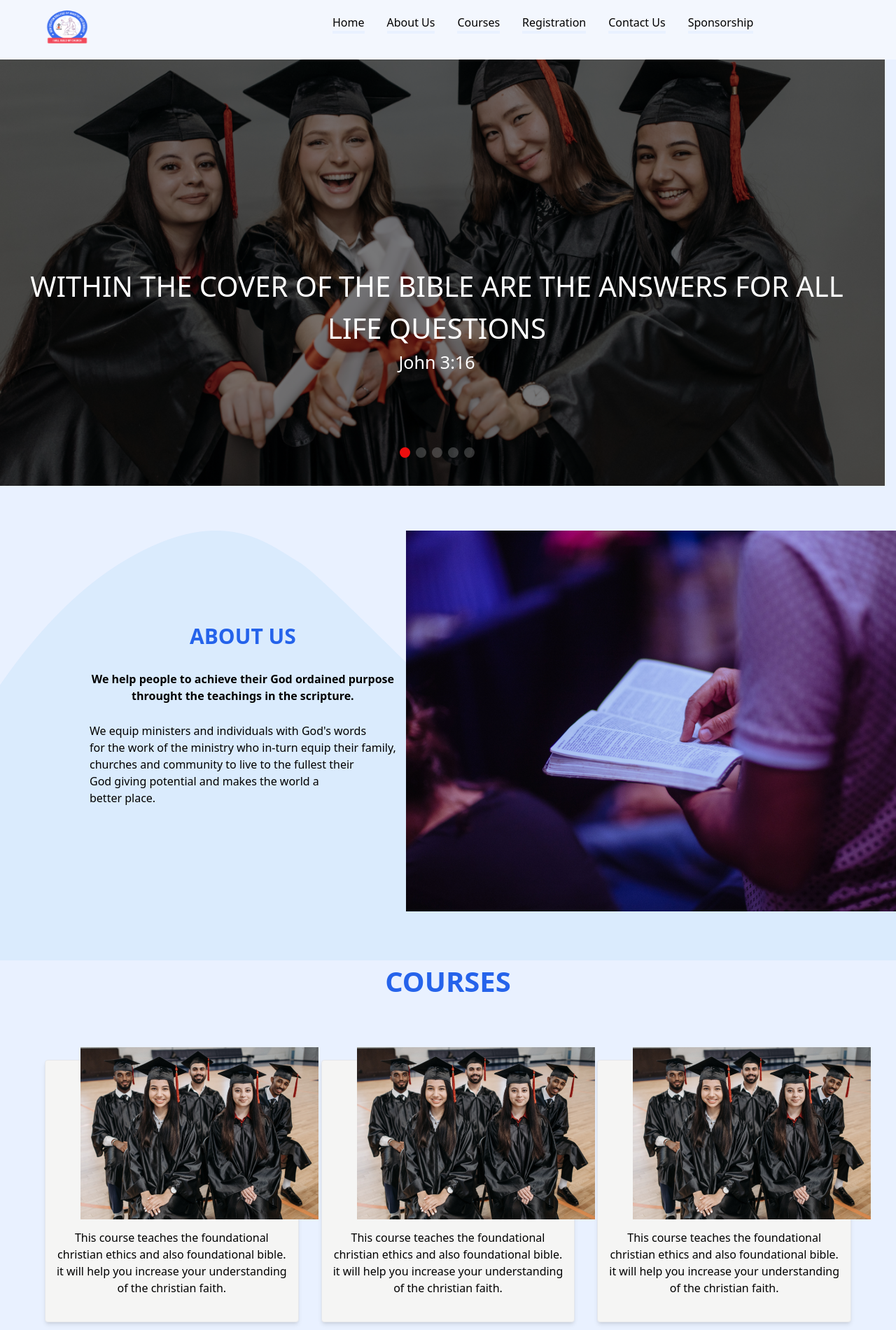
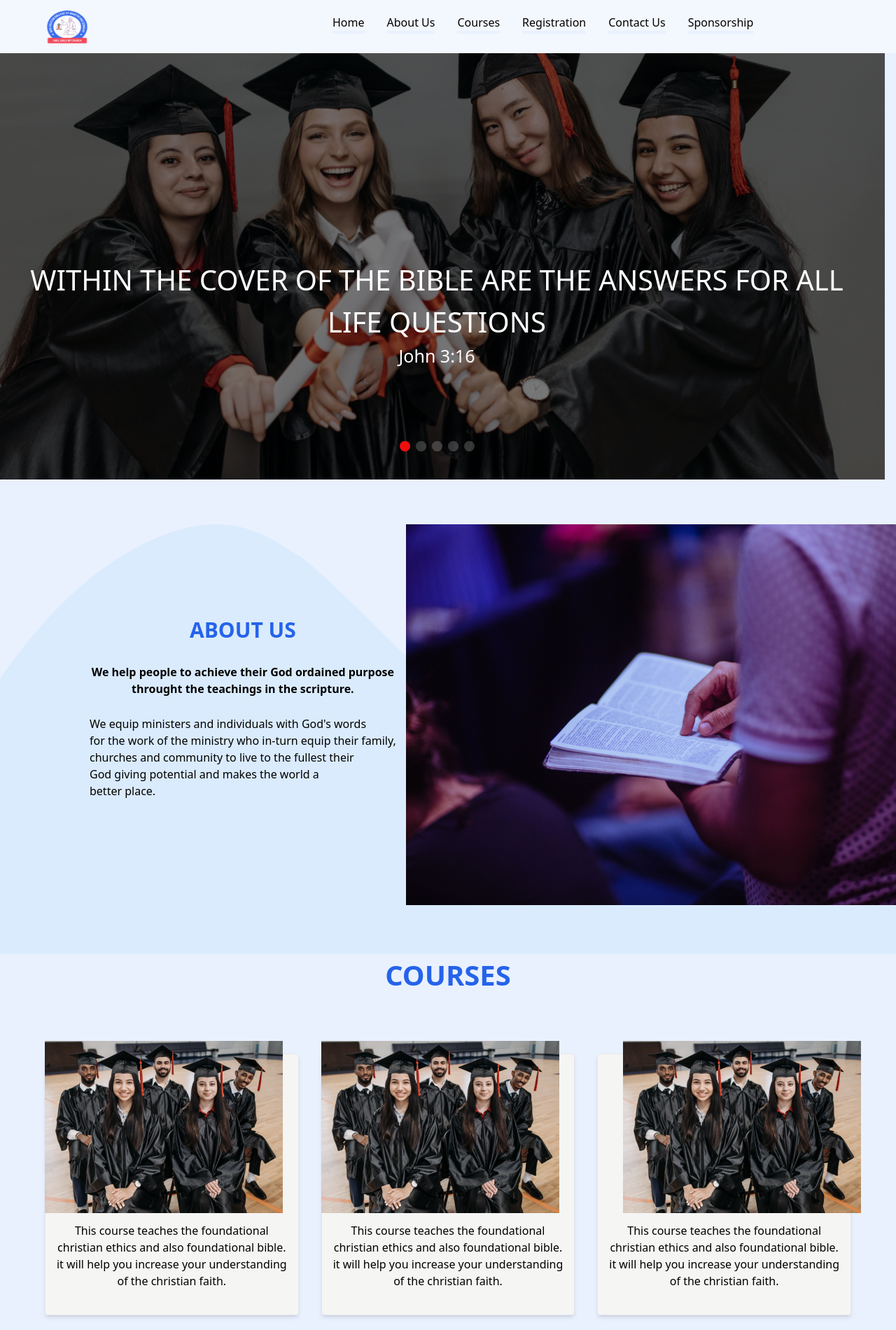
Before and after one commit to timmy-2004/Neccoms, a website: page src/index.html in a window 1280 px wide. Shown: the top 1900 px of the page at 70% size. Drawn offline with nearby package versions, Linux system fonts and the light colour scheme.

Commit message:
made changes

```diff
--- a/src/index.html
+++ b/src/index.html
@@ -18,34 +18,34 @@
         </div>
             <nav id="navLinks" class="md:right-0 right-[-200px] md:bg-inherit bg-[#2A4669] md:w-full w-[200px] md:h-full h-[100vh] md:ml-[30%] z-20 translate-x-[1px] md:flex md:relative fixed transition-all duration-300 ease-in-out delay-150">
                 <ul class="mt-[10%]  md:mt-[1%] md:gap-x-8 md:flex md:text-black text-white">
-                    <li class="transition-all  duration-300 ease-in-out delay-300  md:pl-0 pl-[8%] md:py-0 py-[5%] hover:text-black md:hover:bg-inherit hover:bg-white  md:border-b-[4px] md:border-r-0 md:border-[#E9F1FF] md:hover:border-[#2A4669] border-r-[7px] border-[#2A4669] hover:border-black   md:block flex mb-[4%]">
+                    <li >
                         <i class="md:hidden flex mr-[5%] ri-home-3-line"></i>
-                        <a href="index.html">Home</a>
+                        <a onclick="opentab()"  href="index.html" class="tabLinks active-class transition-all  duration-300 ease-in-out delay-300  md:pl-0 pl-[8%] md:py-0 py-[5%] hover:text-black md:hover:bg-inherit hover:bg-white  md:border-b-[4px] md:border-r-0 md:border-[#E9F1FF]  border-r-[7px] border-[#2A4669] hover:border-black   md:block flex mb-[4%]">Home</a>
                     </li>
 
-                    <li class=" transition-all  duration-300 ease-in-out delay-300  md:pl-0 pl-[8%] md:py-0 py-[5%] hover:text-black md:hover:bg-inherit hover:bg-white  md:border-b-[4px] md:border-r-0 md:border-[#E9F1FF] md:hover:border-[#2A4669] border-r-[7px] border-[#2A4669] hover:border-black   md:block flex mb-[4%]">
-                        <i class="md:hidden flex mr-[5%] ri-information-line"></i>
-                        <a href="about.html">About Us</a>
+                    <li >
+                        <i class=" md:hidden flex mr-[5%] ri-information-line"></i>
+                        <a onclick="opentab()"  class="tabLinks transition-all duration-300 ease-in-out delay-300  md:pl-0 pl-[8%] md:py-0 py-[5%] hover:text-black md:hover:bg-inherit hover:bg-white  md:border-b-[4px] md:border-r-0 md:border-[#E9F1FF] md:hover:border-[#2A4669] border-r-[7px] border-[#2A4669] hover:border-black   md:block flex mb-[4%]" href="#aboutUs">About Us</a>
                     </li>
 
-                    <li class=" transition-all  duration-300 ease-in-out delay-300  md:pl-0 pl-[8%] md:py-0 py-[5%] hover:text-black md:hover:bg-inherit hover:bg-white  md:border-b-[4px] md:border-r-0 md:border-[#E9F1FF] md:hover:border-[#2A4669] border-r-[7px] border-[#2A4669] hover:border-black   md:block flex mb-[4%]">
+                    <li>
                         <i class="md:hidden flex mr-[5%] ri-book-mark-line"></i>
-                        <a href="">Courses</a>
+                        <a onclick="opentab()"  class="tabLinks transition-all  duration-300 ease-in-out delay-300  md:pl-0 pl-[8%] md:py-0 py-[5%] hover:text-black md:hover:bg-inherit hover:bg-white  md:border-b-[4px] md:border-r-0 md:border-[#E9F1FF] md:hover:border-[#2A4669] border-r-[7px] border-[#2A4669] hover:border-black   md:block flex mb-[4%]" href="">Courses</a>
                     </li>
 
-                    <li class=" transition-all  duration-300 ease-in-out delay-300  md:pl-0 pl-[8%] md:py-0 py-[5%] hover:text-black md:hover:bg-inherit hover:bg-white  md:border-b-[4px] md:border-r-0 md:border-[#E9F1FF] md:hover:border-[#2A4669] border-r-[7px] border-[#2A4669] hover:border-black   md:block flex mb-[4%]">
+                    <li>
                         <i class="md:hidden flex mr-[5%] ri-ball-pen-line"></i>
-                        <a href="registration.html">Registration</a>
+                        <a onclick="opentab()"  class="tabLinks transition-all  duration-300 ease-in-out delay-300  md:pl-0 pl-[8%] md:py-0 py-[5%] hover:text-black md:hover:bg-inherit hover:bg-white  md:border-b-[4px] md:border-r-0 md:border-[#E9F1FF] md:hover:border-[#2A4669] border-r-[7px] border-[#2A4669] hover:border-black   md:block flex mb-[4%]" href="registration.html">Registration</a>
                     </li>
 
-                    <li class=" transition-all  duration-300 ease-in-out delay-300  md:pl-0 pl-[8%] md:py-0 py-[5%] hover:text-black md:hover:bg-inherit hover:bg-white  md:border-b-[4px] md:border-r-0 md:border-[#E9F1FF] md:hover:border-[#2A4669] border-r-[7px] border-[#2A4669] hover:border-black   md:block flex mb-[4%]">
+                    <li>
                         <i class="md:hidden flex mr-[5%] ri-phone-line"></i>
-                        <a href="">Contact Us</a>
+                        <a onclick="opentab()"  class="tabLinks  transition-all  duration-300 ease-in-out delay-300  md:pl-0 pl-[8%] md:py-0 py-[5%] hover:text-black md:hover:bg-inherit hover:bg-white  md:border-b-[4px] md:border-r-0 md:border-[#E9F1FF] md:hover:border-[#2A4669] border-r-[7px] border-[#2A4669] hover:border-black   md:block flex mb-[4%]" href="#contactUs">Contact Us</a>
                     </li>
 
-                    <li class="transition-all  duration-300 ease-in-out delay-300  md:pl-0 pl-[8%] md:py-0 py-[5%] hover:text-black md:hover:bg-inherit hover:bg-white  md:border-b-[4px] md:border-r-0 md:border-[#E9F1FF] md:hover:border-[#2A4669] border-r-[7px] border-[#2A4669] hover:border-black   md:block flex mb-[4%]">
+                    <li>
                         <i class="md:hidden flex mr-[5%] ri-user-3-line"></i>
-                        <a href="sponsor.html">Sponsorship</a>
+                        <a onclick="opentab()"  class="tabLinks  transition-all  duration-300 ease-in-out delay-300  md:pl-0 pl-[8%] md:py-0 py-[5%] hover:text-black md:hover:bg-inherit hover:bg-white  md:border-b-[4px] md:border-r-0 md:border-[#E9F1FF] md:hover:border-[#2A4669] border-r-[7px] border-[#2A4669] hover:border-black   md:block flex mb-[4%]" href="sponsorship.html">Sponsorship</a>
                     </li>
                 </ul>
             </nav>
@@ -129,11 +129,9 @@
     <div id="Courses" class="courses" data-aos="fade-up"  data-aos-duration="1000" data-aos="fade-down" >
         <h1 class="text-center text-blue-600 font-bold text-[25px] md:text-[40px] ">COURSES</h1>
 
-        <div class="md:ml-[5%] md:mr-[5%] md:mt-[5%] mt-[5%] grid md:grid-cols-3 grid-cols-1 gap-8"  data-aos="fade-up"  data-aos-duration="1000" data-aos="fade-down" >
+        <div class="md:ml-[5%] md:mr-[5%] md:mt-[5%] mt-[5%] grid  md:grid-cols-3 sm:grid-cols-2 grid-cols-1 gap-8"  data-aos="fade-up"  data-aos-duration="1000" data-aos="fade-down" >
             <div class="card1 relative">
-                <div  class="absolute mx-auto">
-                    <img class=" md:w-full md:h-full w-[50%] h-[70%] ml-[25%] md:ml-[15%] " src="img/pexels-pavel-danilyuk-7942441 1.png" alt="">
-                </div>
+                    <img class="absolute mx-auto" src="img/pexels-pavel-danilyuk-7942441 1.png" alt="">
                 <div class="mt-[5%] mx-auto w-[65%] md:w-full border bg-stone-100 border rounded shadow-md ">
                     <h3 class="text-center font-bold pt-[50%] md:pt-[55%]">SYPNOTIC GOSPELS</h3>
                     <p class="pb-[10%] text-center mt-[5%]">This course teaches the foundational
@@ -149,9 +147,7 @@
             </div>
 
             <div class="card2 relative">
-                <div  class="absolute mx-auto">
-                    <img class=" md:w-full md:h-full w-[50%] h-[70%] ml-[25%] md:ml-[15%] " src="img/pexels-pavel-danilyuk-7942441 1.png" alt="">
-                </div>
+                    <img class="absolute" src="img/pexels-pavel-danilyuk-7942441 1.png" alt="">
                 <div class="mt-[5%] mx-auto w-[65%] md:w-full border bg-stone-100 border rounded shadow-md ">
                     <h3 class="text-center font-bold pt-[50%] md:pt-[55%]">PNEUMATOLOGY</h3>
                     <p class="pb-[10%] text-center mt-[5%]">This course teaches the foundational
@@ -167,9 +163,7 @@
             </div>
 
             <div class="card3 relative">
-                <div  class="absolute mx-auto">
-                    <img class=" md:w-full md:h-full w-[50%] h-[70%] ml-[25%] md:ml-[15%] " src="img/pexels-pavel-danilyuk-7942441 1.png" alt="">
-                </div>
+                    <img class="absolute left-[10%] " src="img/pexels-pavel-danilyuk-7942441 1.png" alt="">
                 <div class="mt-[5%] mx-auto w-[65%] md:w-full border bg-stone-100 border rounded shadow-md ">
                     <h3 class="text-center font-bold pt-[50%] md:pt-[55%]">SYSTEMATIC HOMILETICS</h3>
                     <p class="pb-[10%] text-center mt-[5%]">This course teaches the foundational
@@ -187,7 +181,7 @@
 
         <p class="pt-[7%] md:pt-[5%] md:pr-[5%] pb-[4%] md:pb-[2%] md:text-[20px] flex justify-end" data-aos="fade-up"  data-aos-duration="1000" data-aos="fade-down" >
             View More
-            <i class="ri-play-fill"></i>
+            <i class="mt-[2px] ri-play-fill"></i>
         </p>
 
         <div id="register" class="" style="background-size: cover; background-image: url('img/Rectangle6410.png'); background-repeat: no-repeat;"  data-aos="fade-up"  data-aos-duration="1000" data-aos="fade-down" >
--- a/src/input.css
+++ b/src/input.css
@@ -1,3 +1,7 @@
 @tailwind base;
 @tailwind components;
 @tailwind utilities;
+
+.active-class {
+  @apply  border-[#2A4669]
+}
```
Also changed, not shown: src/index.js (+9 -0 lines), src/registration.html (+15 -25 lines), src/sponsor.html (+9 -18 lines), src/sponsorship.html (renamed from src/about.html, +1 -10 lines), src/output.css.
